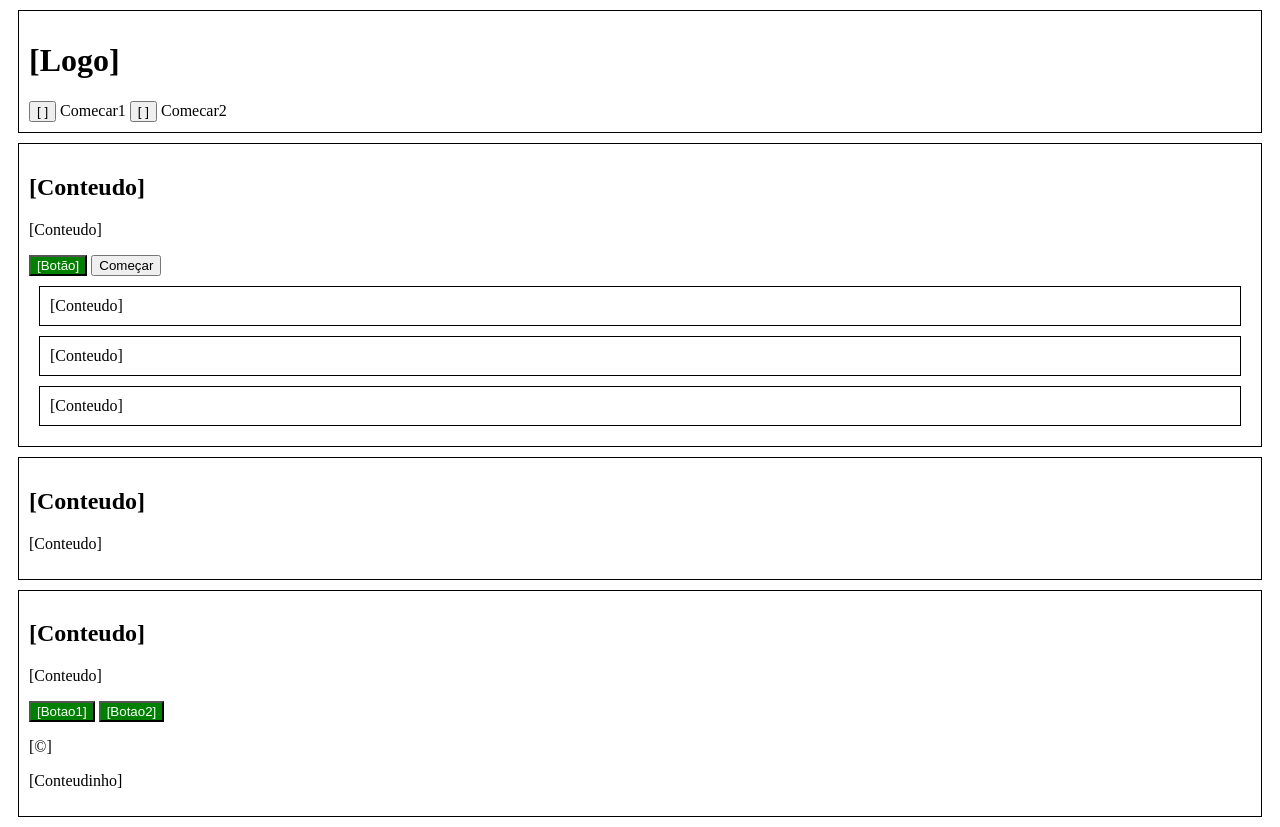
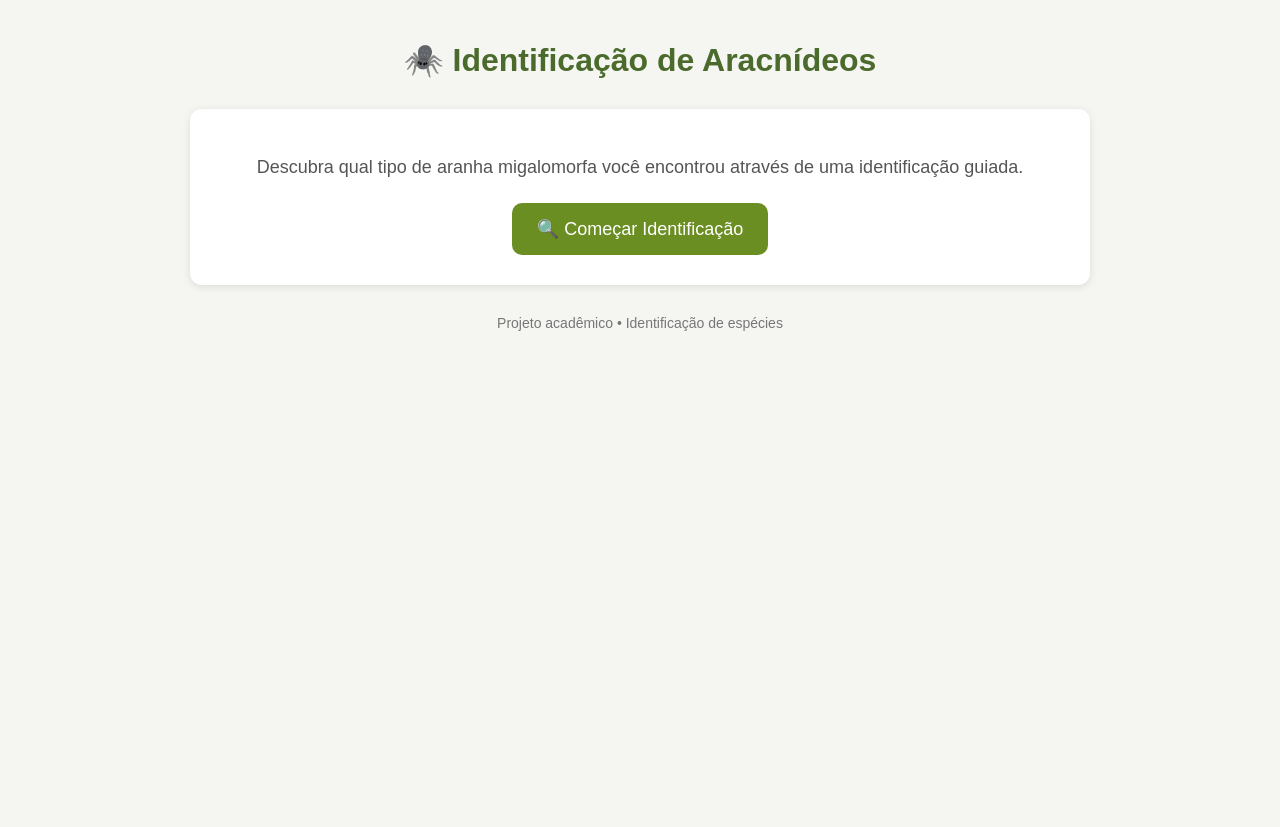
Before and after one commit to K4nela/Chaves-de-Identificacao-Digital, a Flask app: page / in a window 1280 px wide. After the commit the page ends 331 px from the top, so only its background shows below. Run offline with Flask 3, Linux system fonts and the light colour scheme.

Commit message:
alterações

```diff
--- a/main.py
+++ b/main.py
@@ -1,3 +1,4 @@
+TOTAL_ETAPAS = 3  # ajuste conforme o número de perguntas
 from flask import Flask, render_template, request
 
 app = Flask(__name__)
@@ -27,6 +28,13 @@ arvore = {
         "sim": "migalomorfa_pequena",
         "nao": "migalomorfa_desconhecida"
     }
+}
+
+# Mapeamento de etapas para números
+etapas_numero = {
+    "inicio": 1,
+    "p2": 2,
+    "p3": 3
 }
 
 # Resultados finais
@@ -60,10 +68,14 @@ def home():
 # Rota para iniciar o quiz
 @app.route("/quiz")
 def quiz():
+    etapa = "inicio"
+    progresso = int((etapas_numero[etapa] / TOTAL_ETAPAS) * 100)
+
     return render_template(
         "pergunta.html",
-        etapa="inicio",
-        pergunta=arvore["inicio"]["pergunta"]
+        etapa=etapa,
+        pergunta=arvore[etapa]["pergunta"],
+        progresso=progresso
     )
 
 # Rota para processar as respostas
@@ -76,9 +88,17 @@ def responder():
 
     # Se for resultado final
     if proximo not in arvore:
-        resultado_final = resultados.get(proximo, proximo)
+        resultado_final = resultados[proximo]
         return render_template("resultado.html", resultado=resultado_final)
 
+    progresso = int((etapas_numero[proximo] / TOTAL_ETAPAS) * 100)
+
+    return render_template(
+        "pergunta.html",
+        etapa=proximo,
+        pergunta=arvore[proximo]["pergunta"],
+        progresso=progresso
+    )
     # Se ainda for pergunta
     return render_template(
         "pergunta.html",
--- a/templates/home.html
+++ b/templates/home.html
@@ -2,46 +2,101 @@
 <html lang="pt-br">
 <head>
     <meta charset="UTF-8">
-    <title>Página Principal</title>
-    <link rel="stylesheet" href="../static/home.css">
+    <title>Início</title>
+
+    <style>
+        body {
+            font-family: Arial, sans-serif;
+            background-color: #f5f5f2;
+            margin: 0;
+        }
+
+        .container {
+            max-width: 900px;
+            margin: auto;
+            padding: 20px;
+            opacity: 0;
+            transform: translateY(20px);
+            animation: aparecer 0.6s ease forwards;
+        }
+
+        @keyframes aparecer {
+            to {
+                opacity: 1;
+                transform: translateY(0);
+            }
+        }
+
+        .topo {
+            text-align: center;
+            margin-bottom: 30px;
+        }
+
+        .titulo {
+            font-size: 32px;
+            color: #4b6b2c;
+        }
+
+        .card {
+            background-color: #ffffff;
+            padding: 30px;
+            border-radius: 12px;
+            box-shadow: 0px 2px 8px rgba(0,0,0,0.1);
+            text-align: center;
+        }
+
+        .descricao {
+            font-size: 18px;
+            margin-bottom: 25px;
+            color: #555;
+        }
+
+        .botao {
+            background-color: #6b8e23;
+            color: white;
+            padding: 15px 25px;
+            border: none;
+            border-radius: 10px;
+            cursor: pointer;
+            font-size: 18px;
+        }
+
+        .botao:hover {
+            background-color: #5a7a1e;
+        }
+
+        .footer {
+            margin-top: 30px;
+            text-align: center;
+            color: #777;
+            font-size: 14px;
+        }
+    </style>
 </head>
 
 <body>
-    <header class="cabecalho, borda" id="cabecalho">
-        <h1>[Logo]</h1>
-        <button id="comecar1">[ ]</button>
-        <label for="comecar1">Comecar1</label>
-        <button id="comecar2">[ ]</button>
-        <label for="comecar2">Comecar2</label>
-    </header>
 
-    <article id="conteudoPrincipal" class="conteudoPrincipal, borda" >
-        <h1>[Conteudo]</h1>
-        <p>[Conteudo]</p>
-        <button class="botao">[Botão]</button>
+<div class="container">
+
+    <div class="topo">
+        <h1 class="titulo">🕷️ Identificação de Aracnídeos</h1>
+    </div>
+
+    <div class="card">
+        <p class="descricao">
+            Descubra qual tipo de aranha migalomorfa você encontrou através de uma identificação guiada.
+        </p>
 
         <a href="/quiz">
-            <button>Começar</button>
+            <button class="botao">🔍 Começar Identificação</button>
         </a>
-
-        <p class="botaoComBorda">[Conteudo]</p>
-        <p class="botaoComBorda">[Conteudo]</p>
-        <p class="botaoComBorda">[Conteudo]</p>
-    </article>
-
-    <div class="borda">
-    <h2>[Conteudo]</h2>
-    <p>[Conteudo]</p>
     </div>
 
+    <div class="footer">
+        <p>Projeto acadêmico • Identificação de espécies</p>
+    </div>
 
-    <footer class="footer, borda" id="footer">
-        <h2>[Conteudo]</h2>
-        <p>[Conteudo]</p>
-        <button class="botao">[Botao1]</button>
-        <button class="botao">[Botao2]</button>
-        <p>[©]</p>
-        <p>[Conteudinho]</p>
-    </footer>
+</div>
+
 </body>
 </html>
```
Also changed, not shown: templates/pergunta.html (+54 -3 lines).
